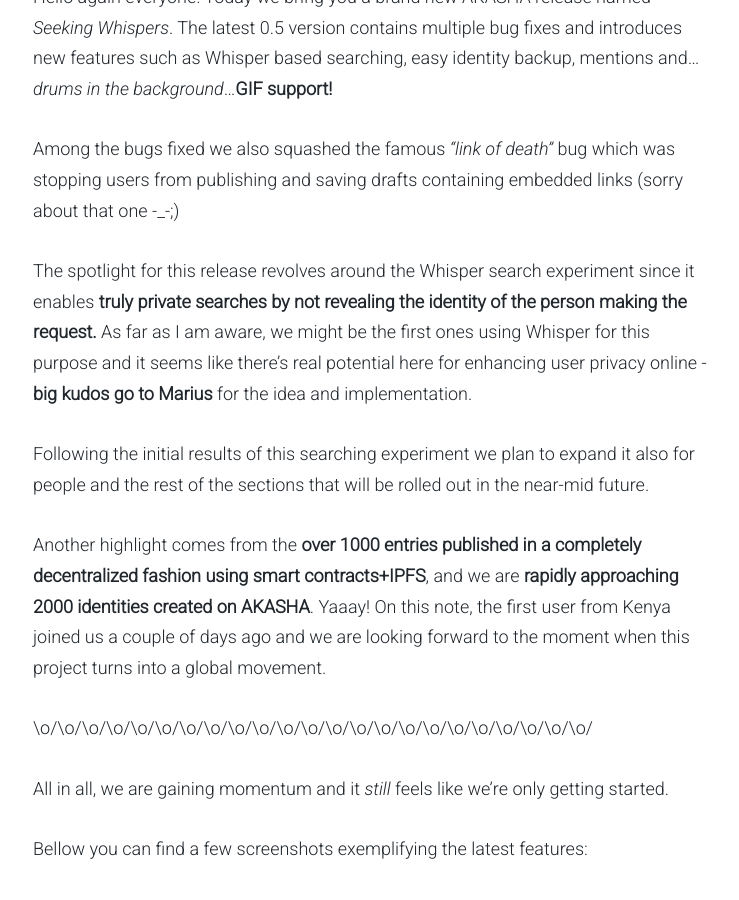
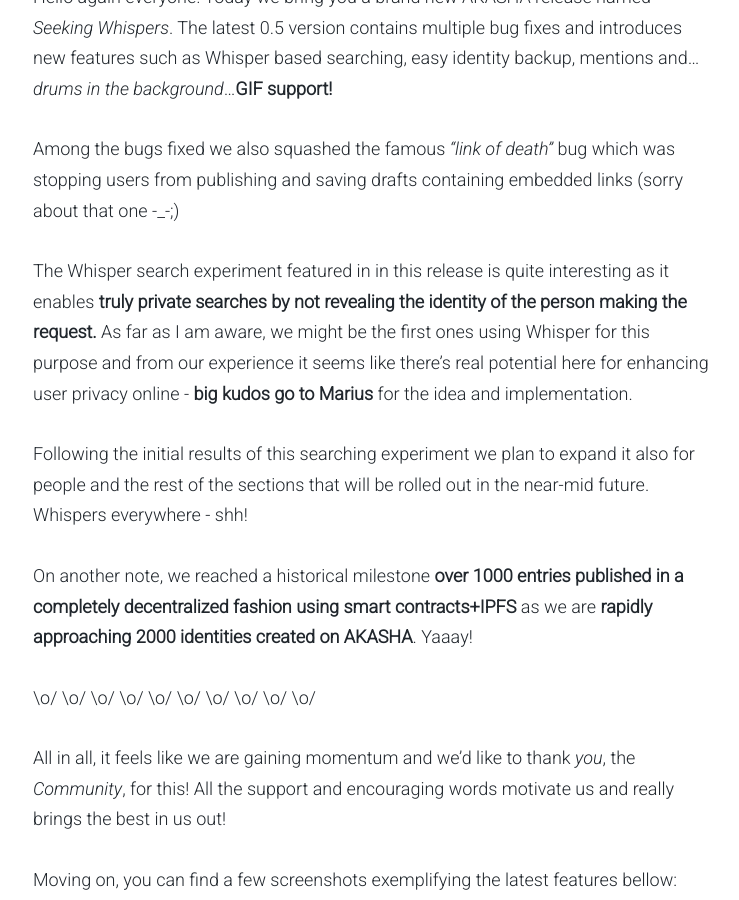
Before and after one commit to AKASHAorg/blog.akasha.world, a Jekyll site: the page built from _posts/2017-02-22-seeking-whispers.md, in a window 1280 px wide and 900 px high, scrolled down 768 px. Shown: the whole window, without its empty margins (267-1006 px from the left). Built offline with Jekyll 4.4.1, drawn with Linux system fonts in a browser that asks for light colours; comment, search, counter and statistics services are not loaded; some of the changed text lies outside the part shown.

Commit message:
Update 2017-02-22-seeking-whispers.md

```diff
--- a/_posts/2017-02-22-seeking-whispers.md
+++ b/_posts/2017-02-22-seeking-whispers.md
@@ -14,60 +14,69 @@ Hello again everyone! Today we bring you a brand new AKASHA release named *Seeki
 
 Among the bugs fixed we also squashed the famous *“link of death”* bug which was stopping users from publishing and saving drafts containing embedded links (sorry about that one -_-;)
 
-The spotlight for this release revolves around the Whisper search experiment since it enables **truly private searches by not revealing the identity of the person making the request.** As far as I am aware, we might be the first ones using Whisper for this purpose and it seems like there's real potential here for enhancing user privacy online - **big kudos go to Marius** for the idea and implementation.
+The Whisper search experiment featured in in this release is quite interesting as it enables **truly private searches by not revealing the identity of the person making the request.** As far as I am aware, we might be the first ones using Whisper for this purpose and from our experience it seems like there's real potential here for enhancing user privacy online - **big kudos go to Marius** for the idea and implementation.
 
-Following the initial results of this searching experiment we plan to expand it also for people and the rest of the sections that will be rolled out in the near-mid future.
+Following the initial results of this searching experiment we plan to expand it also for people and the rest of the sections that will be rolled out in the near-mid future. Whispers everywhere - shh!
 
-Another highlight comes from the **over 1000 entries published in a completely decentralized fashion using smart contracts+IPFS**, and we are **rapidly approaching 2000 identities created on AKASHA**. Yaaay! On this note, the first user from Kenya joined us a couple of days ago and we are looking forward to the moment when this project turns into a global movement.
+On another note, we reached a historical milestone **over 1000 entries published in a completely decentralized fashion using smart contracts+IPFS** as we are **rapidly approaching 2000 identities created on AKASHA**. Yaaay!
 
-\o/\o/\o/\o/\o/\o/\o/\o/\o/\o/\o/\o/\o/\o/\o/\o/\o/\o/\o/\o/\o/\o/\o/
+\o/ \o/ \o/ \o/ \o/ \o/ \o/ \o/ \o/ \o/
 
-All in all, we are gaining momentum and it *still* feels like we’re only getting started.
+All in all, it feels like we are gaining momentum and we'd like to thank *you*, the *Community*, for this! All the support and encouraging words motivate us and really brings the best in us out!
 
-Bellow you can find a few screenshots exemplifying the latest features:
+Moving on, you can find a few screenshots exemplifying the latest features bellow:
 
-*Whisper based search
+**Whisper based search**
 
 (screenshot)
 
-*Mentions in entries and comments (chat coming soon)
+--------
+
+**Mentions in entries and comments (chat coming soon)**
 
 (screenshot)
 
-*Identity backup
+--------
+
+**Identity backup**
+
 
 (screenshot)
 
-*Notifications settings from Feed
+--------
+
+**Notifications settings from Feed**
 
 (screenshot)
 
-*.Gif support
+--------
+
+**.Gif support**
 
 (screenshot)
 
-*Improved image resize and quality
-
-(screenshot)
-
+---------
 
 Without further ado, we bring to you the latest download links:
 
-Instructions For Windows Pioneers:
+##### Instructions For Windows Pioneers:
+
 * Download the .exe installer or the .zip archive from our official alpha GitHub repo
 * Run the installer or extract the files contained in the .zip file
 * Open the AKASHA dapp and synchronize with the network
 * Create an AKASHA identity (profile)
 * Log in and enjoy AKASHA
 
-Instructions For Mac Pioneers:
+##### Instructions For Mac Pioneers:
+
 * Download the .dmg installer or the .zip archive from our official alpha GitHub repo
 * Run the installer or extract the files contained in the .zip file
 * Open the AKASHA dapp and synchronize with the network
 * Create an AKASHA identity
 * Log in and enjoy AKASHA
 
-Instructions For Linux Pioneers:
+##### Instructions For Linux Pioneers:
+
 * Download the .deb installer or the .zip archive from our official alpha GitHub repo
 * Run the installer or extract the files contained in the .zip file
 * Open the AKASHA dapp and synchronize with the network
@@ -81,12 +90,12 @@ Failures, glitches and random errors should be expected. In case you stumble upo
 
 We’re looking forward to hearing your thoughts and we hope you will enjoy this release!
 
-After this release we want to focus on refactoring the code and prepare things for the moment in which we will open source AKASHA. That being said, expect a slow down in new features added in the coming weeks but be sure that it will  be worth it in the long run.
+Please note that following this release we want to focus on refactoring the code and prepare things for the next stage leading to the moment in which we will open source AKASHA. That being said, expect a slow down in new features added in the coming weeks but be sure that it will  be worth it in the long run.
 
 Thank you for your understanding! ^_^
 
-PS: This is a short video covering the journey to EDCON in Paris while development was taking place in Bucharest. It was an inspiring trip and our first conference at which we presented AKASHA - many thanks, again, to everyone for the warm welcome!
+PS: This is a short video covering our journey to EDCON in Paris while development was taking place in our Bucharest hacklab. It was an inspiring trip and this was our first conference at which we presented AKASHA - many thanks, again, to everyone for the warm welcome!
 
 The full recorded talk will follow soon :)
 
-<iframe width="560" height="315" src="https://www.youtube.com/embed/6AOj_K-9AIY" frameborder="0" allowfullscreen></iframe>
+<iframe width="720" height="340" src="https://www.youtube.com/embed/6AOj_K-9AIY" frameborder="0" allowfullscreen></iframe>
```
